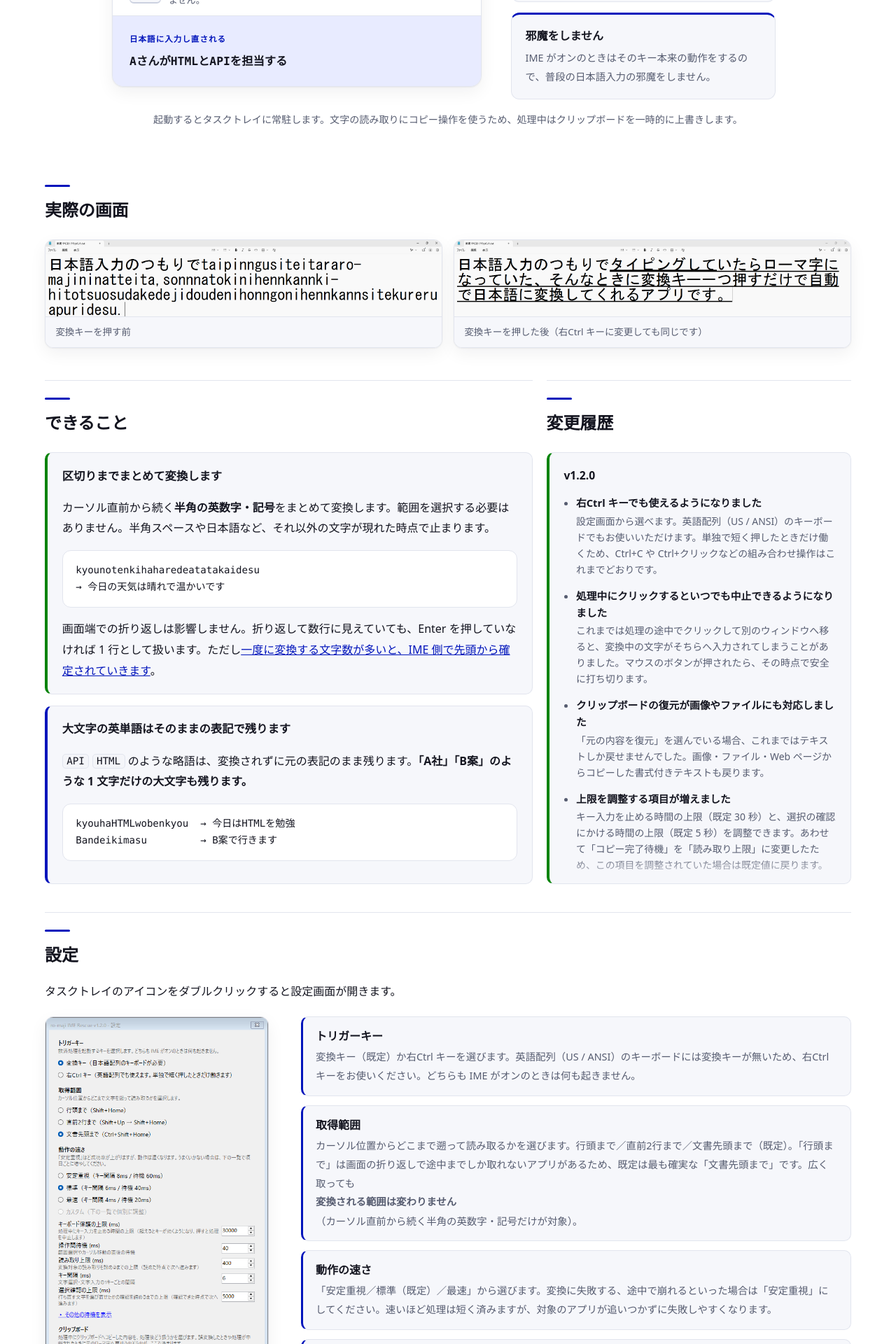
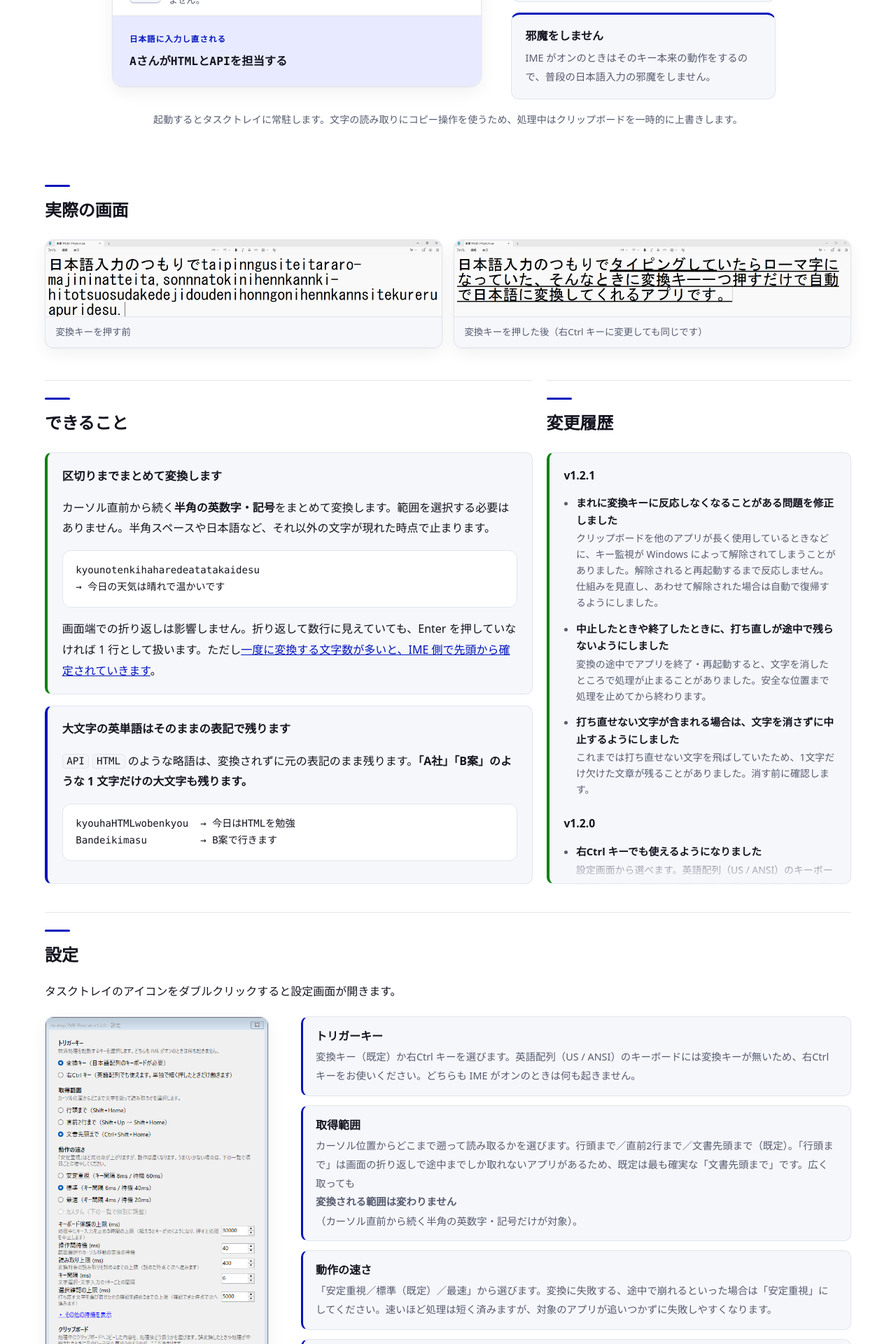
Before and after one commit to moappsupport/ro-maji_IME_Rescue, a Jekyll site: the page built from index.md, in a window 1280 px wide. Shown: the part 578-2498 px from the top of the page at 70% size. Built offline with Jekyll 4.4.1, drawn with Linux system fonts in a browser that asks for light colours.

Commit message:
フックが黙って外れる経路を塞ぐ（静的レビュー10件の修正、v1.2.1）
最重要は低レベルキーボードフックの消失。WH_KEYBOARD_LL のコールバックは
フックを設置したスレッドへ届き、LowLevelHooksTimeout（既定300ms）以内に
戻らないとフック自体が通知なしで削除される。そのスレッド（UI スレッド）へ
_hiddenForm.Invoke でクリップボード操作を同期投入していた。Restore モードの
退避が「最大約2000ms、COM マーシャリングで上限なく伸びうる」ことは
ROADMAP.md に既に記録があり、上限のないブロックを 300ms の制約がある
スレッドに乗せていたことになる。外れると変換キーに反応しないまま戻らない。

フック側ではなくクリップボード側を動かした。ClipboardThread（専用の STA
スレッド）を立て、InvokeOnSta の宛先を差し替える。フックの設置・解除・
メッセージループには触れないので変更が配線だけで済む。分離しても外れうる
（EDR 等）ため、30秒間コールバックが無ければ張り直す監視も入れた。

他の修正:
- 削除前に全文字を打ち直せるか検査する（VkKeyScanEx が -1、AltGr 等の
  Ctrl/Alt 組み合わせ）。飛ばして進むと削除後に1文字欠けた文章が残る。
  結果 UnsupportedChar は NoAscii と同じく通知を出さない
- 終了・再起動で救済処理の完了を待つ（タイムアウト付き）。クリップボードを
  分離したことで UI スレッドから待ってもデッドロックしない
- TypeAsKeys の待機を WaitOrAbort に統一し、SendInput の挿入件数を照合する。
  SetShift は送信失敗時に shiftHeld を進めない
- StartupTaskState.EnabledByPolicy を Enabled へ潰すのをやめる。あわせて
  SetStartup(false) が状態を読まず固定値を返していたのを直す（レビュー外）
- ClipboardMode を処理開始時に固定、経過時間を TickCount64 に統一、
  待機タイマーを SafeWaitHandle にしてハンドルの漏れを止める、
  WaitForSingleObject の WAIT_FAILED を検出する
- Settings.cs に残っていた旧仕様のコメント（上限超過で握り潰しが解ける）を
  現行に合わせ、CLAUDE.md の重複確認先にソースのコメントを追加

Co-Authored-By: Claude Opus 5 <noreply@anthropic.com>

```diff
--- a/_config.yml
+++ b/_config.yml
@@ -12,7 +12,7 @@ baseurl: "/ro-maji_IME_Rescue"
 # publisher は msix/AppxManifest.xml の PublisherDisplayName と一致させる
 # （構造化データの発行元と Store のリスティングを結び付けるため）。
 store_url: "https://apps.microsoft.com/detail/9ND04SG0293F"
-app_version: "1.2.0"
+app_version: "1.2.1"
 publisher: "moapp"
 email: "moappsupport@gmail.com"
 og_image: "/assets/img/og.png"
--- a/_layouts/default.html
+++ b/_layouts/default.html
@@ -116,7 +116,7 @@
       "inLanguage": {{ site.lang | jsonify }},
       "installUrl": {{ site.store_url | jsonify }},
       "softwareHelp": {{ '/troubleshooting.html' | absolute_url | jsonify }},
-      "releaseNotes": "v1.2.0: 起動用のキーに右Ctrl キーを選べるようになり、英語配列のキーボードでも使えます。処理中にクリックするといつでも中止できるようになりました。クリップボードの復元が画像やファイルにも対応し、キー入力を止める時間などの上限を調整できるようになりました。失敗したときの案内を原因ごとに分け、設定画面では待機時間の一覧を常に表示するようにしました。",
+      "releaseNotes": "v1.2.1: 動作の安定性を高めました。まれに変換キーに反応しなくなることがある問題を修正し、変換を中止したときや終了したときに処理が途中で残らないようにしました。",
       "publisher": { "@id": "{{ '/' | absolute_url }}#publisher" },
       "isAccessibleForFree": false,
       "offers": {
--- a/index.md
+++ b/index.md
@@ -100,6 +100,20 @@ Bandeikimasu         → B案で行きます
 
 <div class="changelog-body">
 <div class="changelog-scroll" markdown="1">
+
+### v1.2.1
+
+- **まれに変換キーに反応しなくなることがある問題を修正しました**
+
+  クリップボードを他のアプリが長く使用しているときなどに、キー監視が Windows によって解除されてしまうことがありました。解除されると再起動するまで反応しません。仕組みを見直し、あわせて解除された場合は自動で復帰するようにしました。
+
+- **中止したときや終了したときに、打ち直しが途中で残らないようにしました**
+
+  変換の途中でアプリを終了・再起動すると、文字を消したところで処理が止まることがありました。安全な位置まで処理を止めてから終わります。
+
+- **打ち直せない文字が含まれる場合は、文字を消さずに中止するようにしました**
+
+  これまでは打ち直せない文字を飛ばしていたため、1文字だけ欠けた文章が残ることがありました。消す前に確認します。
 
 ### v1.2.0
 
```
Also changed, not shown: other parts of index.md (+1 -1 lines).
